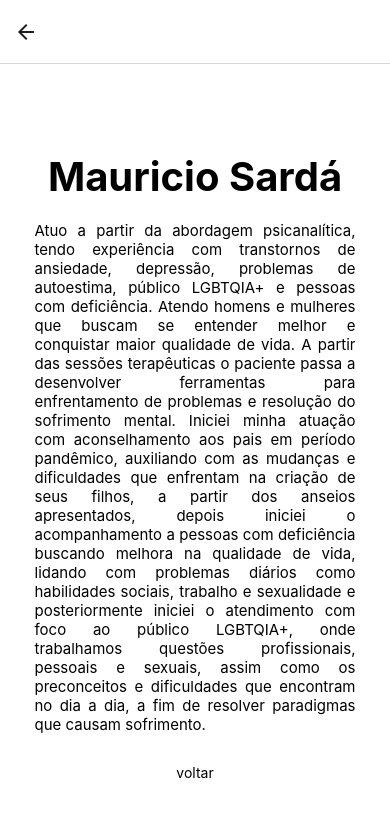
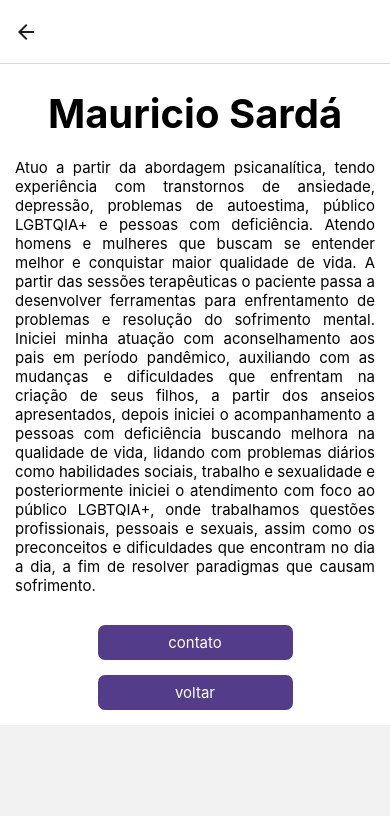
Before and after one commit to lucasfrancaa/Projeto-Mobile, a React Native app: screen /SobreMauricio in a window 390 px wide. Shown: the top 816 px of the page. Built offline with nearby package versions, Linux system fonts and the light colour scheme.

Commit message:
novos ajustes

```diff
--- a/App.js
+++ b/App.js
@@ -15,7 +15,7 @@ const Stack = createNativeStackNavigator();
 export default function App() {
   return (
       <NavigationContainer>
-        <Stack.Navigator initialRouteName="TerapiaLista">
+        <Stack.Navigator initialRouteName="Login">
           <Stack.Screen
             name="Login"
             component={Login}
--- a/screens/SobreFabio.js
+++ b/screens/SobreFabio.js
@@ -5,11 +5,21 @@ import {
   StyleSheet,
   KeyboardAvoidingView,
   Text,
-  Pressable
+  Pressable,
+  SafeAreaView,
+  ScrollView,
+  Linking
 } from 'react-native';
 
 export function SobreFabio({navigation}) {
+
+  const linkExt = (() => {
+    Linking.openURL('https://web.whatsapp.com/');
+  })
+
     return (
+      <SafeAreaView style={styles.container}>
+        <ScrollView style={styles.scrollView}>
       <KeyboardAvoidingView style={styles.background}>
       <View style={styles.container}>
       <Text style={styles.titulo}>Fábio Andrade</Text>
@@ -19,12 +29,20 @@ Pessoas que tem ideias suicidas bem como a automutilação também são ajudadas
 Se vc está passando por algum destes problemas, não se sinta só. Estou aqui para ajudar você
       </Text>
 
-      <Pressable onPress={() => navigation.navigate('TerapiaLista')}>
-            <Text>voltar</Text>
+      <Pressable style={styles.botaoVoltar} onPress={(linkExt) }>
+          <Text style={styles.botaoTextoVoltar}>contato</Text>
       </Pressable>
+
+      <Pressable style={styles.botaoVoltar} onPress={() => navigation.navigate('TerapiaLista')}>
+          <Text style={styles.botaoTextoVoltar}>voltar</Text>
+      </Pressable>
+
+
 
       </View>
       </KeyboardAvoidingView>
+      </ScrollView>
+      </SafeAreaView>
       );
   }
 
@@ -39,8 +57,10 @@ Se vc está passando por algum destes problemas, não se sinta só. Estou aqui p
       flex: 1,
       alignItems: 'center',
       justifyContent: 'center',
-      width: '90%',
+      width: '100%',
+      marginBottom: 50
     },
+
     titulo: {
       fontSize: 40,
       fontWeight: "bold",
@@ -85,4 +105,34 @@ Se vc está passando por algum destes problemas, não se sinta só. Estou aqui p
       alignItems: 'center',
       borderRadius: 7
   },
+
+  botaoVoltar: {
+    backgroundColor: '#533D8B',
+    width: '50%',
+    height: 35,
+    alignItems: 'center',
+    justifyContent: 'center',
+    borderRadius: 7,
+    marginTop: 0,
+    marginBottom:15
+  },
+
+  botaoTextoVoltar:{
+    marginBottom: 0,
+    color: '#fff',
+    fontSize: 15,
+    justifyContent: 'center',
+    alignItems: 'center',
+    borderRadius: 7
+},
+
+  botaoContato: {
+    backgroundColor: '#533D8B',
+    width: '50%',
+    height: 35,
+    alignItems: 'center',
+    justifyContent: 'center',
+    borderRadius: 7,
+    marginTop: 10,
+  },
   });
--- a/screens/SobreJulia.js
+++ b/screens/SobreJulia.js
@@ -6,10 +6,15 @@ import {
   KeyboardAvoidingView,
   Text,
   Pressable,
-  SafeAreaView, ScrollView, StatusBar
+  SafeAreaView, ScrollView, StatusBar, Linking
 } from 'react-native';
 
 export function SobreJulia({navigation}) {
+
+  const linkExt = (() => {
+    Linking.openURL('https://web.whatsapp.com/');
+  })
+
     return (
     <SafeAreaView style={styles.container}>
     <ScrollView style={styles.scrollView}>
@@ -29,8 +34,12 @@ export function SobreJulia({navigation}) {
       para que possamos trabalhar juntos no que precise.
       </Text>
 
-      <Pressable onPress={() => navigation.navigate('TerapiaLista')}>
-            <Text>voltar</Text>
+      <Pressable style={styles.botaoVoltar} onPress={(linkExt) }>
+          <Text style={styles.botaoTextoVoltar}>contato</Text>
+      </Pressable>
+
+      <Pressable style={styles.botaoVoltar} onPress={() => navigation.navigate('TerapiaLista')}>
+          <Text style={styles.botaoTextoVoltar}>voltar</Text>
       </Pressable>
 
       </View>
@@ -98,4 +107,34 @@ export function SobreJulia({navigation}) {
       alignItems: 'center',
       borderRadius: 7
   },
+
+  botaoVoltar: {
+    backgroundColor: '#533D8B',
+    width: '50%',
+    height: 35,
+    alignItems: 'center',
+    justifyContent: 'center',
+    borderRadius: 7,
+    marginTop: 0,
+    marginBottom:15
+  },
+
+  botaoTextoVoltar:{
+    marginBottom: 0,
+    color: '#fff',
+    fontSize: 15,
+    justifyContent: 'center',
+    alignItems: 'center',
+    borderRadius: 7
+},
+
+  botaoContato: {
+    backgroundColor: '#533D8B',
+    width: '50%',
+    height: 35,
+    alignItems: 'center',
+    justifyContent: 'center',
+    borderRadius: 7,
+    marginTop: 10,
+  },
   });
--- a/screens/SobreMaria.js
+++ b/screens/SobreMaria.js
@@ -6,10 +6,15 @@ import {
   KeyboardAvoidingView,
   Text,
   Pressable,
-  SafeAreaView, ScrollView, StatusBar
+  SafeAreaView, ScrollView, StatusBar, Linking
 } from 'react-native';
 
 export function SobreMaria({navigation}) {
+
+  const linkExt = (() => {
+    Linking.openURL('https://web.whatsapp.com/');
+  })
+
     return (
     <SafeAreaView style={styles.container}>
     <ScrollView style={styles.scrollView}>
@@ -28,8 +33,12 @@ export function SobreMaria({navigation}) {
       período diurno.
       </Text>
 
-      <Pressable onPress={() => navigation.navigate('TerapiaLista')}>
-            <Text>voltar</Text>
+      <Pressable style={styles.botaoVoltar} onPress={(linkExt) }>
+          <Text style={styles.botaoTextoVoltar}>contato</Text>
+      </Pressable>
+
+      <Pressable style={styles.botaoVoltar} onPress={() => navigation.navigate('TerapiaLista')}>
+          <Text style={styles.botaoTextoVoltar}>voltar</Text>
       </Pressable>
 
       </View>
@@ -50,7 +59,8 @@ export function SobreMaria({navigation}) {
       flex: 1,
       alignItems: 'center',
       justifyContent: 'center',
-      width: '90%',
+      width: '100%',
+      marginBottom: 50
     },
     titulo: {
       fontSize: 40,
@@ -96,4 +106,33 @@ export function SobreMaria({navigation}) {
       alignItems: 'center',
       borderRadius: 7
   },
+  botaoVoltar: {
+    backgroundColor: '#533D8B',
+    width: '50%',
+    height: 35,
+    alignItems: 'center',
+    justifyContent: 'center',
+    borderRadius: 7,
+    marginTop: 0,
+    marginBottom:15
+  },
+
+  botaoTextoVoltar:{
+    marginBottom: 0,
+    color: '#fff',
+    fontSize: 15,
+    justifyContent: 'center',
+    alignItems: 'center',
+    borderRadius: 7
+},
+
+  botaoContato: {
+    backgroundColor: '#533D8B',
+    width: '50%',
+    height: 35,
+    alignItems: 'center',
+    justifyContent: 'center',
+    borderRadius: 7,
+    marginTop: 10,
+  },
   });
--- a/screens/SobreMauricio.js
+++ b/screens/SobreMauricio.js
@@ -5,11 +5,18 @@ import {
   StyleSheet,
   KeyboardAvoidingView,
   Text,
-  Pressable
+  Pressable, SafeAreaView, ScrollView, StatusBar, Linking
 } from 'react-native';
 
 export function SobreMauricio({navigation}) {
+
+  const linkExt = (() => {
+    Linking.openURL('https://web.whatsapp.com/');
+  })
+
     return (
+      <SafeAreaView style={styles.container}>
+    <ScrollView style={styles.scrollView}>
       <KeyboardAvoidingView style={styles.background}>
       <View style={styles.container}>
       <Text style={styles.titulo}>Mauricio Sardá</Text>
@@ -30,12 +37,19 @@ export function SobreMauricio({navigation}) {
       que causam sofrimento.
       </Text>
 
-      <Pressable onPress={() => navigation.navigate('TerapiaLista')}>
-            <Text>voltar</Text>
+      <Pressable style={styles.botaoVoltar} onPress={(linkExt) }>
+          <Text style={styles.botaoTextoVoltar}>contato</Text>
+      </Pressable>
+
+      <Pressable style={styles.botaoVoltar} onPress={() => navigation.navigate('TerapiaLista')}>
+          <Text style={styles.botaoTextoVoltar}>voltar</Text>
       </Pressable>
 
       </View>
       </KeyboardAvoidingView>
+
+      </ScrollView>
+      </SafeAreaView>
       );
   }
 
@@ -50,7 +64,7 @@ export function SobreMauricio({navigation}) {
       flex: 1,
       alignItems: 'center',
       justifyContent: 'center',
-      width: '90%',
+      width: '100%',
     },
     titulo: {
       fontSize: 40,
@@ -96,4 +110,34 @@ export function SobreMauricio({navigation}) {
       alignItems: 'center',
       borderRadius: 7
   },
+
+  botaoVoltar: {
+    backgroundColor: '#533D8B',
+    width: '50%',
+    height: 35,
+    alignItems: 'center',
+    justifyContent: 'center',
+    borderRadius: 7,
+    marginTop: 0,
+    marginBottom:15
+  },
+
+  botaoTextoVoltar:{
+    marginBottom: 0,
+    color: '#fff',
+    fontSize: 15,
+    justifyContent: 'center',
+    alignItems: 'center',
+    borderRadius: 7
+},
+
+  botaoContato: {
+    backgroundColor: '#533D8B',
+    width: '50%',
+    height: 35,
+    alignItems: 'center',
+    justifyContent: 'center',
+    borderRadius: 7,
+    marginTop: 10,
+  },
   });
```
